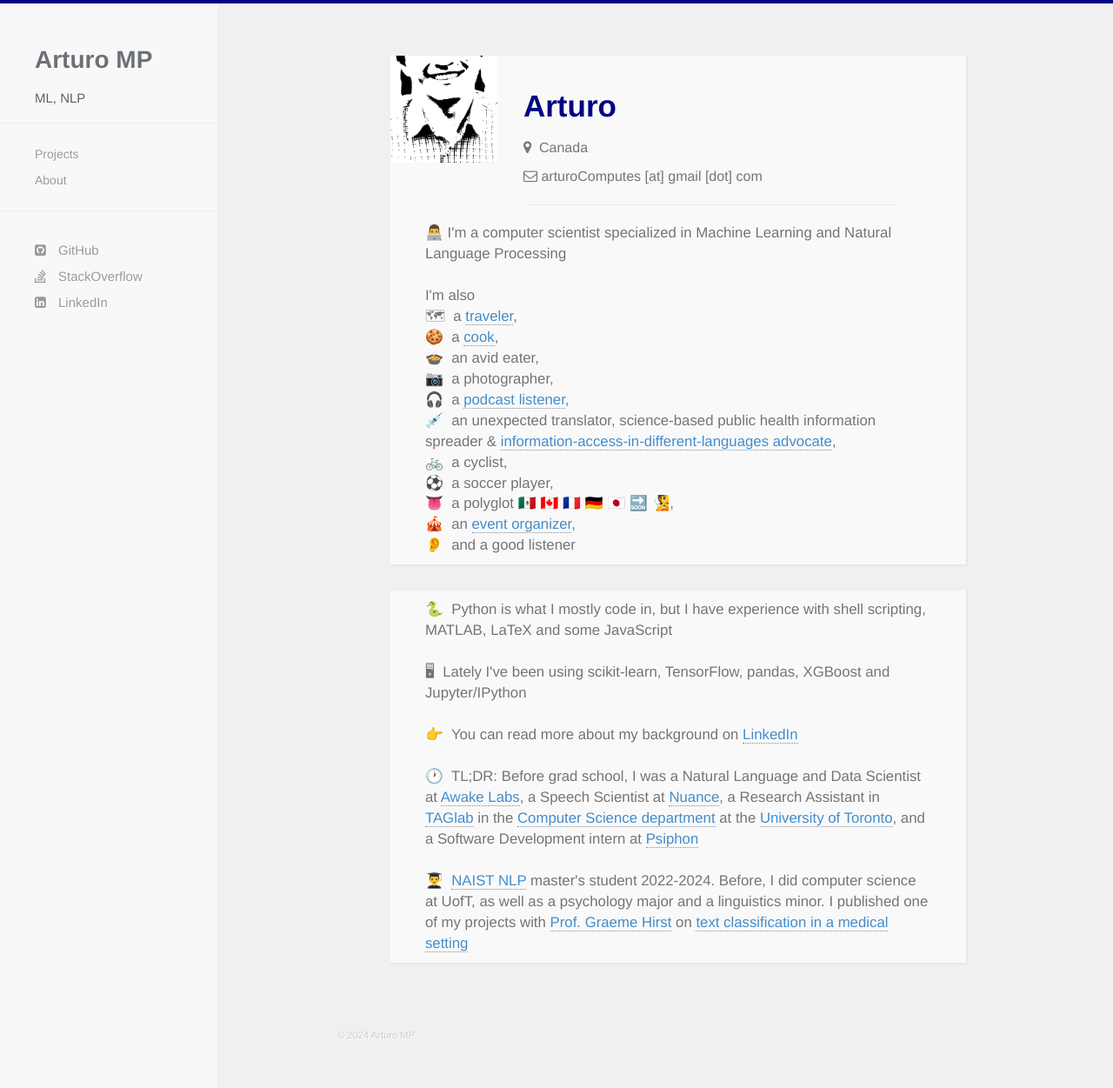
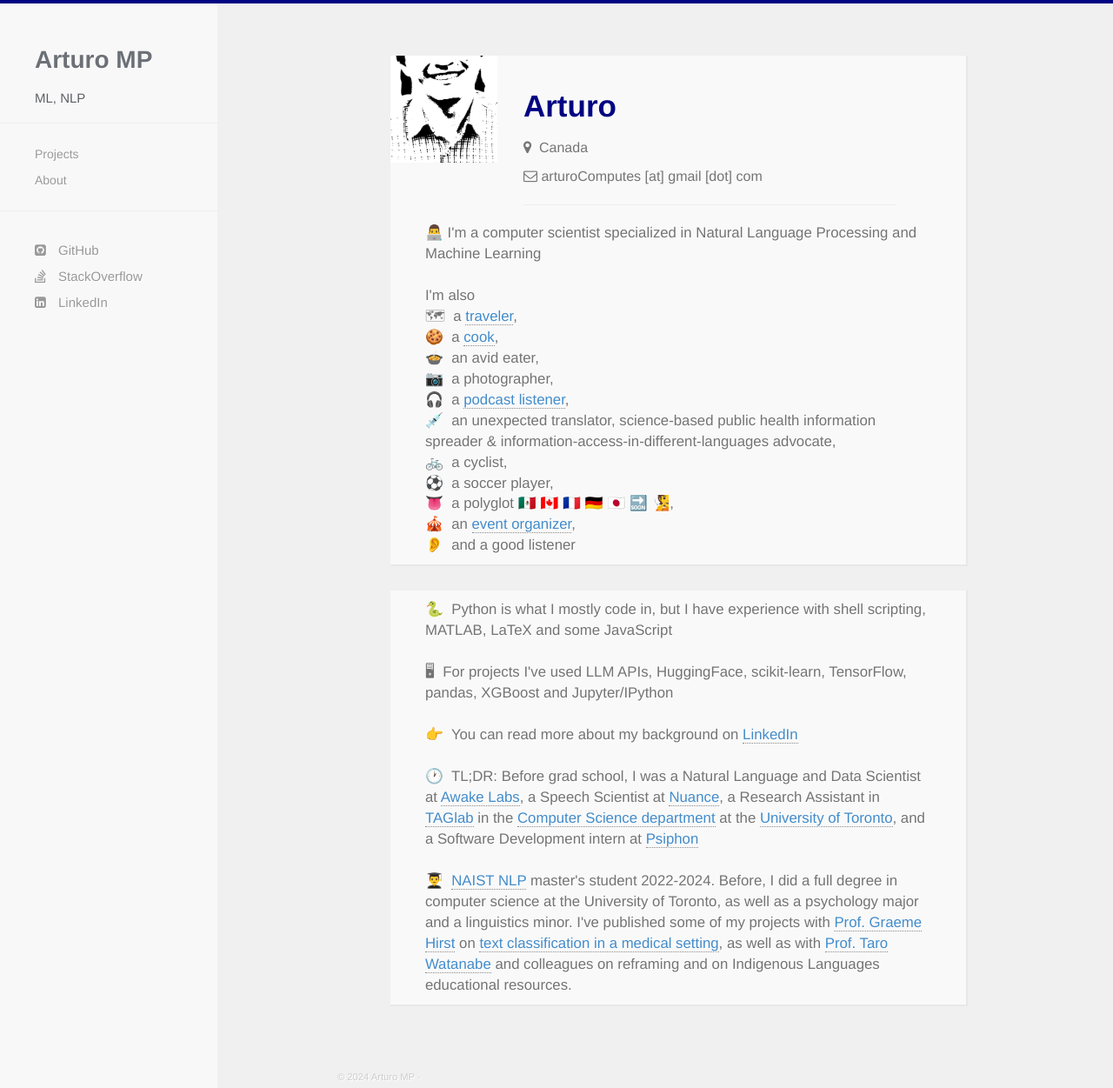
Before and after one commit to arturomp/arturomp.github.io, a Jekyll site: the page built from about.html, in a window 1280 px wide and 1251 px high. Shown: the whole window at 87% size. Built offline with Jekyll 4.4.1, drawn with Linux system fonts in a browser that asks for light colours; nearby versions of some CDN libraries.

Commit message:
v.2.0
updated about page

```diff
--- a/about.html
+++ b/about.html
@@ -18,7 +18,7 @@ title: About
         <div class="row">
           <div class="col-md-12 letter">
             <p>
-              👨‍💻 I'm a computer scientist specialized in Machine Learning and Natural Language Processing
+              👨‍💻 I'm a computer scientist specialized in Natural Language Processing and Machine Learning
               <br>
               <br>
               I'm also
@@ -33,7 +33,7 @@ title: About
               <br/>
               🎧&nbsp; a <a href="https://twitter.com/arturoShares" target="_blank">podcast listener</a>,
               <br/>
-              💉&nbsp; an unexpected translator, science-based public health information spreader & <a href="https://www.covid19espanol.com" target="_blank">information-access-in-different-languages advocate</a>,
+              💉&nbsp; an unexpected translator, science-based public health information spreader & information-access-in-different-languages advocate,
               <br/>
               🚲&nbsp; a cyclist,
               <br/>
@@ -59,7 +59,7 @@ title: About
               🐍&nbsp; Python is what I mostly code in, but I have experience with shell scripting, MATLAB, LaTeX and some JavaScript
               <br>
               <br>
-              🖥&nbsp; Lately I've been using scikit-learn, TensorFlow, pandas, XGBoost and Jupyter/IPython
+              🖥&nbsp; For projects I've used LLM APIs, HuggingFace, scikit-learn, TensorFlow, pandas, XGBoost and Jupyter/IPython
               <br>
               <br>
               👉&nbsp; You can read more about my background on <a href="http://www.linkedin.com/in/arturomp" target="_blank">LinkedIn</a>
@@ -68,7 +68,7 @@ title: About
               🕐&nbsp; TL;DR: Before grad school, I was a Natural Language and Data Scientist at <a href="https://www.awakelabs.com/" target="_blank">Awake Labs</a>, a Speech Scientist at <a href="https://www.nuance.com/" target="_blank">Nuance</a>, a Research Assistant in <a href="https://taglab.utoronto.ca/" target="_blank">TAGlab</a> in the <a href="http://web.cs.toronto.edu/" target="_blank">Computer Science department</a> at the <a href="https://www.utoronto.ca/" target="_blank">University of Toronto</a>, and a Software Development intern at <a href="https://psiphon.ca" target="_blank">Psiphon</a>
               <br>
               <br>
-              👨‍🎓&nbsp; <a href="https://nlp.naist.jp/" target="_blank">NAIST NLP</a> master's student 2022-2024. Before, I did computer science at UofT, as well as a psychology major and a linguistics minor. I published one of my projects with <a href="http://www.cs.toronto.edu/~gh/" target="_blank">Prof. Graeme Hirst</a> on <a href="https://www.ncbi.nlm.nih.gov/pubmed/23920798" target="_blank">text classification in a medical setting</a>
+              👨‍🎓&nbsp; <a href="https://nlp.naist.jp/" target="_blank">NAIST NLP</a> master's student 2022-2024. Before, I did a full degree in computer science at the University of Toronto, as well as a psychology major and a linguistics minor. I've published some of my projects with <a href="http://www.cs.toronto.edu/~gh/" target="_blank">Prof. Graeme Hirst</a> on <a href="https://www.ncbi.nlm.nih.gov/pubmed/23920798" target="_blank">text classification in a medical setting</a>, as well as with <a href="http://www.cs.toronto.edu/~gh/" target="_blank">Prof. Taro Watanabe</a> and colleagues on reframing and on Indigenous Languages educational resources.
             </p>
           </div>
         </div>
```
